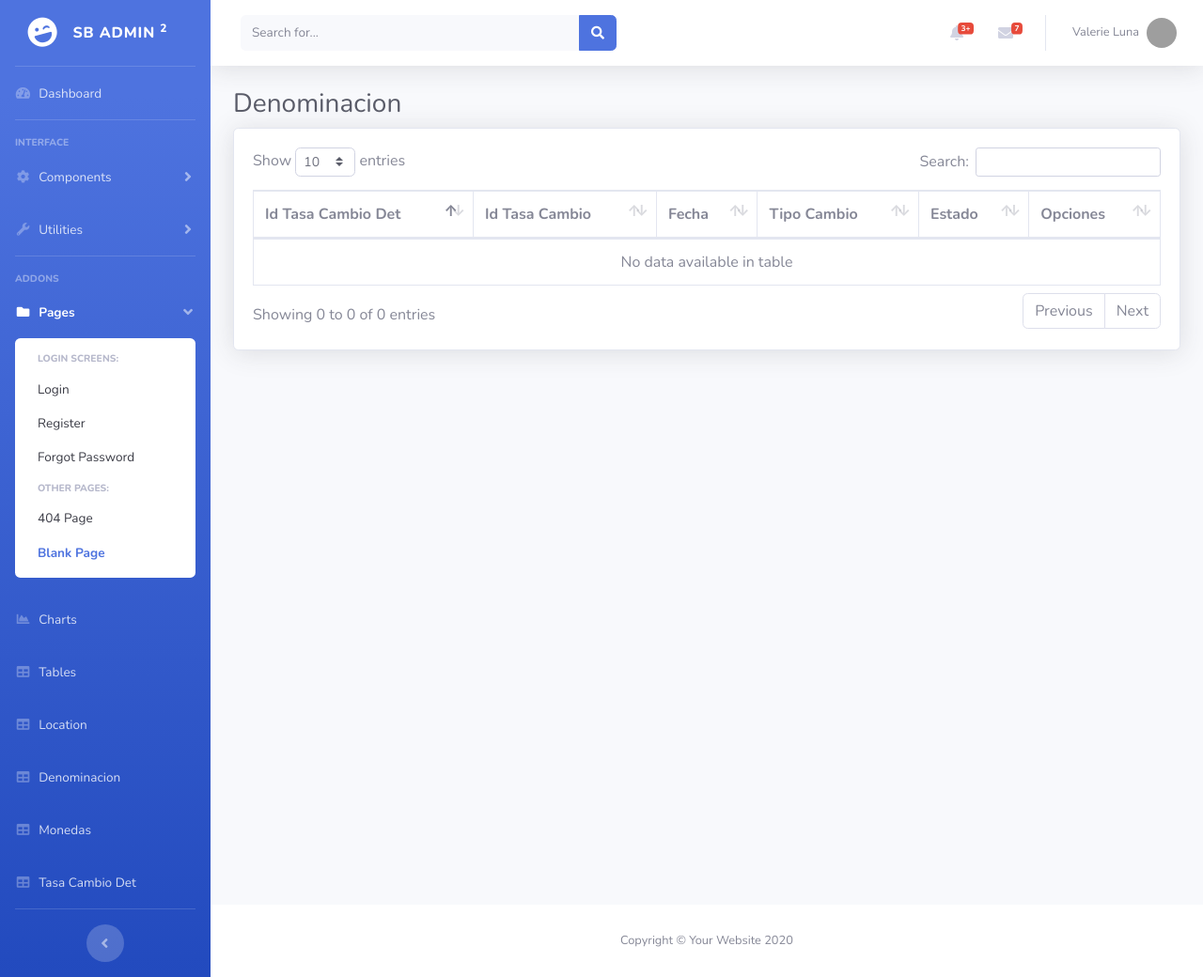
After one commit to MAlejandro26/Proyecto_Kermesse, a PHP site: page /tasaCambio_det.php in a window 1280 px wide. The commit adds this page. Shown: the whole page at 94% size. Run offline with PHP 8.4, Linux system fonts and the light colour scheme; data that the repository does not hold is empty; grey boxes are pictures that could not be loaded.

Commit message:
Tabla y capa negocio de TasaCambio_det

```diff
--- a/newDenominacion.php
+++ b/newDenominacion.php
@@ -237,8 +237,6 @@ $dtMon = new DTMoneda();
                             <legend>Registro de nuevo Empleado</legend>
                             <input type="hidden" name="txtAccion" value="1" />
 
-
-
                             <div class="form-group">
                                 <label>Id Moneda</label>
                                 <input type='number_format' name="txtMoneda" id="txtMoneda" class="form-control">
--- a/src/datos/Conexion.php
+++ b/src/datos/Conexion.php
@@ -13,9 +13,9 @@ class Conexion
     public function Conectar()
     {
         $serverName = 'localhost';
-        $dbName = 'dbkermesse_grupo4';
+        $dbName = 'dbkermesse';
         $userName = 'root';
-        $pwd = '';
+        $pwd = '1234';
 
         try
         {
--- a/src/negocio/NGDenominacion.php
+++ b/src/negocio/NGDenominacion.php
@@ -26,7 +26,7 @@ if($_POST)
             }
             catch (\Throwable $th)
             {
-                header("Location: daw/HR/index.php");
+                header("Location: ../../index.php");
                 die($e->getMessage());
             }
             break;
--- a/src/negocio/NGMoneda.php
+++ b/src/negocio/NGMoneda.php
@@ -26,7 +26,7 @@ if($_POST)
             }
             catch (\Throwable $th)
             {
-                header("Location: daw/HR/index.php");
+                header("Location: ../../index.php");
                 die($e->getMessage());
             }
             break;
--- /dev/null
+++ b/tasaCambio_det.php
@@ -0,0 +1,347 @@
+<?php
+
+include 'src/entidades/TasaCambio_det.php';
+include 'src/datos/DTTasaCambio_det.php';
+
+$datosTasaCambio_det = new DTTasaCambio_det();
+?>
+
+<!DOCTYPE html>
+<html lang="es">
+
+<head>
+
+    <meta charset="utf-8">
+    <meta http-equiv="X-UA-Compatible" content="IE=edge">
+    <meta name="viewport" content="width=device-width, initial-scale=1, shrink-to-fit=no">
+    <meta name="description" content="">
+    <meta name="author" content="">
+
+    <title>SB Admin 2 - Tables</title>
+
+    <!-- Custom fonts for this template -->
+    <link href="vendor/fontawesome-free/css/all.min.css" rel="stylesheet" type="text/css">
+    <link href="https://fonts.googleapis.com/css?family=Nunito:200,200i,300,300i,400,400i,600,600i,700,700i,800,800i,900,900i" rel="stylesheet">
+
+    <!-- Custom styles for this template -->
+    <link href="css/sb-admin-2.min.css" rel="stylesheet">
+
+    <!-- Custom styles for this page -->
+    <link href="vendor/datatables/dataTables.bootstrap4.min.css" rel="stylesheet">
+
+</head>
+
+<body id="page-top">
+
+    <!-- Page Wrapper -->
+    <div id="wrapper">
+
+        <!-- Sidebar -->
+        <?php
+
+            include "templates/sidebar.php";
+        ?>
+        <!-- End of Sidebar -->
+
+        <!-- Content Wrapper -->
+        <div id="content-wrapper" class="d-flex flex-column">
+
+            <!-- Main Content -->
+            <div id="content">
+
+                <!-- Topbar -->
+                <nav class="navbar navbar-expand navbar-light bg-white topbar mb-4 static-top shadow">
+
+                    <!-- Sidebar Toggle (Topbar) -->
+                    <form class="form-inline">
+                        <button id="sidebarToggleTop" class="btn btn-link d-md-none rounded-circle mr-3">
+                            <i class="fa fa-bars"></i>
+                        </button>
+                    </form>
+
+                    <!-- Topbar Search -->
+                    <form class="d-none d-sm-inline-block form-inline mr-auto ml-md-3 my-2 my-md-0 mw-100 navbar-search">
+                        <div class="input-group">
+                            <input type="text" class="form-control bg-light border-0 small" placeholder="Search for..." aria-label="Search" aria-describedby="basic-addon2">
+                            <div class="input-group-append">
+                                <button class="btn btn-primary" type="button">
+                                    <i class="fas fa-search fa-sm"></i>
+                                </button>
+                            </div>
+                        </div>
+                    </form>
+
+                    <!-- Topbar Navbar -->
+                    <ul class="navbar-nav ml-auto">
+
+                        <!-- Nav Item - Search Dropdown (Visible Only XS) -->
+                        <li class="nav-item dropdown no-arrow d-sm-none">
+                            <a class="nav-link dropdown-toggle" href="#" id="searchDropdown" role="button" data-toggle="dropdown" aria-haspopup="true" aria-expanded="false">
+                                <i class="fas fa-search fa-fw"></i>
+                            </a>
+                            <!-- Dropdown - Messages -->
+                            <div class="dropdown-menu dropdown-menu-right p-3 shadow animated--grow-in" aria-labelledby="searchDropdown">
+                                <form class="form-inline mr-auto w-100 navbar-search">
+                                    <div class="input-group">
+                                        <input type="text" class="form-control bg-light border-0 small" placeholder="Search for..." aria-label="Search" aria-describedby="basic-addon2">
+                                        <div class="input-group-append">
+                                            <button class="btn btn-primary" type="button">
+                                                <i class="fas fa-search fa-sm"></i>
+                                            </button>
+                                        </div>
+                                    </div>
+                                </form>
+                            </div>
+                        </li>
+
+                        <!-- Nav Item - Alerts -->
+                        <li class="nav-item dropdown no-arrow mx-1">
+                            <a class="nav-link dropdown-toggle" href="#" id="alertsDropdown" role="button" data-toggle="dropdown" aria-haspopup="true" aria-expanded="false">
+                                <i class="fas fa-bell fa-fw"></i>
+                                <!-- Counter - Alerts -->
+                                <span class="badge badge-danger badge-counter">3+</span>
+                            </a>
+                            <!-- Dropdown - Alerts -->
+                            <div class="dropdown-list dropdown-menu dropdown-menu-right shadow animated--grow-in" aria-labelledby="alertsDropdown">
+                                <h6 class="dropdown-header">
+                                    Alerts Center
+                                </h6>
+                                <a class="dropdown-item d-flex align-items-center" href="#">
+                                    <div class="mr-3">
+                                        <div class="icon-circle bg-primary">
+                                            <i class="fas fa-file-alt text-white"></i>
+                                        </div>
+                                    </div>
+                                    <div>
+                                        <div class="small text-gray-500">December 12, 2019</div>
+                                        <span class="font-weight-bold">A new monthly report is ready to download!</span>
+                                    </div>
+                                </a>
+                                <a class="dropdown-item d-flex align-items-center" href="#">
+                                    <div class="mr-3">
+                                        <div class="icon-circle bg-success">
+                                            <i class="fas fa-donate text-white"></i>
+                                        </div>
+                                    </div>
+                                    <div>
+                                        <div class="small text-gray-500">December 7, 2019</div>
+                                        $290.29 has been deposited into your account!
+                                    </div>
+                                </a>
+                                <a class="dropdown-item d-flex align-items-center" href="#">
+                                    <div class="mr-3">
+                                        <div class="icon-circle bg-warning">
+                                            <i class="fas fa-exclamation-triangle text-white"></i>
+                                        </div>
+                                    </div>
+                                    <div>
+                                        <div class="small text-gray-500">December 2, 2019</div>
+                                        Spending Alert: We've noticed unusually high spending for your account.
+                                    </div>
+                                </a>
+                                <a class="dropdown-item text-center small text-gray-500" href="#">Show All Alerts</a>
+                            </div>
+                        </li>
+
+                        <!-- Nav Item - Messages -->
+                        <li class="nav-item dropdown no-arrow mx-1">
+                            <a class="nav-link dropdown-toggle" href="#" id="messagesDropdown" role="button" data-toggle="dropdown" aria-haspopup="true" aria-expanded="false">
+                                <i class="fas fa-envelope fa-fw"></i>
+                                <!-- Counter - Messages -->
+                                <span class="badge badge-danger badge-counter">7</span>
+                            </a>
+                            <!-- Dropdown - Messages -->
+                            <div class="dropdown-list dropdown-menu dropdown-menu-right shadow animated--grow-in" aria-labelledby="messagesDropdown">
+                                <h6 class="dropdown-header">
+                                    Message Center
+                                </h6>
+                                <a class="dropdown-item d-flex align-items-center" href="#">
+                                    <div class="dropdown-list-image mr-3">
+                                        <img class="rounded-circle" src="https://source.unsplash.com/fn_BT9fwg_E/60x60" alt="">
+                                        <div class="status-indicator bg-success"></div>
+                                    </div>
+                                    <div class="font-weight-bold">
+                                        <div class="text-truncate">Hi there! I am wondering if you can help me with a problem I've been having.</div>
+                                        <div class="small text-gray-500">Emily Fowler · 58m</div>
+                                    </div>
+                                </a>
+                                <a class="dropdown-item d-flex align-items-center" href="#">
+                                    <div class="dropdown-list-image mr-3">
+                                        <img class="rounded-circle" src="https://source.unsplash.com/AU4VPcFN4LE/60x60" alt="">
+                                        <div class="status-indicator"></div>
+                                    </div>
+                                    <div>
+                                        <div class="text-truncate">I have the photos that you ordered last month, how would you like them sent to you?</div>
+                                        <div class="small text-gray-500">Jae Chun · 1d</div>
+                                    </div>
+                                </a>
+                                <a class="dropdown-item d-flex align-items-center" href="#">
+                                    <div class="dropdown-list-image mr-3">
+                                        <img class="rounded-circle" src="https://source.unsplash.com/CS2uCrpNzJY/60x60" alt="">
+                                        <div class="status-indicator bg-warning"></div>
+                                    </div>
+                                    <div>
+                                        <div class="text-truncate">Last month's report looks great, I am very happy with the progress so far, keep up the good work!</div>
+                                        <div class="small text-gray-500">Morgan Alvarez · 2d</div>
+                                    </div>
+                                </a>
+                                <a class="dropdown-item d-flex align-items-center" href="#">
+                                    <div class="dropdown-list-image mr-3">
+                                        <img class="rounded-circle" src="https://source.unsplash.com/Mv9hjnEUHR4/60x60" alt="">
+                                        <div class="status-indicator bg-success"></div>
+                                    </div>
+                                    <div>
+                                        <div class="text-truncate">Am I a good boy? The reason I ask is because someone told me that people say this to all dogs, even if they aren't good...</div>
+                                        <div class="small text-gray-500">Chicken the Dog · 2w</div>
+                                    </div>
+                                </a>
+                                <a class="dropdown-item text-center small text-gray-500" href="#">Read More Messages</a>
+                            </div>
+                        </li>
+
+                        <div class="topbar-divider d-none d-sm-block"></div>
+
+                        <!-- Nav Item - User Information -->
+                        <li class="nav-item dropdown no-arrow">
+                            <a class="nav-link dropdown-toggle" href="#" id="userDropdown" role="button" data-toggle="dropdown" aria-haspopup="true" aria-expanded="false">
+                                <span class="mr-2 d-none d-lg-inline text-gray-600 small">Valerie Luna</span>
+                                <img class="img-profile rounded-circle" src="https://source.unsplash.com/QAB-WJcbgJk/60x60">
+                            </a>
+                            <!-- Dropdown - User Information -->
+                            <div class="dropdown-menu dropdown-menu-right shadow animated--grow-in" aria-labelledby="userDropdown">
+                                <a class="dropdown-item" href="#">
+                                    <i class="fas fa-user fa-sm fa-fw mr-2 text-gray-400"></i>
+                                    Profile
+                                </a>
+                                <a class="dropdown-item" href="#">
+                                    <i class="fas fa-cogs fa-sm fa-fw mr-2 text-gray-400"></i>
+                                    Settings
+                                </a>
+                                <a class="dropdown-item" href="#">
+                                    <i class="fas fa-list fa-sm fa-fw mr-2 text-gray-400"></i>
+                                    Activity Log
+                                </a>
+                                <div class="dropdown-divider"></div>
+                                <a class="dropdown-item" href="#" data-toggle="modal" data-target="#logoutModal">
+                                    <i class="fas fa-sign-out-alt fa-sm fa-fw mr-2 text-gray-400"></i>
+                                    Logout
+                                </a>
+                            </div>
+                        </li>
+
+                    </ul>
+
+                </nav>
+                <!-- End of Topbar -->
+
+                <!-- Begin Page Content -->
+                <div class="container-fluid">
+                    <!-- Page Heading -->
+                    <h1 class="h3 mb-2 text-gray-800">Denominacion</h1>
+                    <!-- DataTales Example -->
+                    <div class="card shadow mb-4">
+                        <div class="card-body">
+                            <div class="table-responsive">
+                                <table class="table table-bordered" id="dataTable" width="100%" cellspacing="0">
+                                    <thead>
+                                        <tr>
+                                            <th>Id Tasa Cambio Det</th>
+                                            <th>Id Tasa Cambio</th>
+                                            <th>Fecha</th>
+                                            <th>Tipo Cambio</th>
+                                            <th>Estado</th>
+                                            <th>Opciones</th>
+                                        </tr>
+                                    </thead>
+
+                                    <tbody>
+                                        <?php foreach($datosTasaCambio_det->listarTasaCambio_det() as $r): ?>
+                                            <tr>
+                                                <td><?php echo $r->__GET('id_tasaCambio_det'); ?></td>
+                                                <td><?php echo $r->__GET('id_tasaCambio'); ?></td>
+                                                <td><?php echo $r->__GET('fecha'); ?></td>
+                                                <td><?php echo $r->__GET('tipoCambio'); ?></td>
+                                                <td><?php echo $r->__GET('estado'); ?></td>
+                                                <td>
+                                                    <a href="editLocations.php?locationid=<?php echo $r->__GET('location_id'); ?>">
+                                                        <i class="fas fa-edit" title="Modificar"></i>
+                                                    </a>
+                                                    &nbsp;&nbsp;
+                                                    <a href="src/negocio/NGDenominacion.php?id=<?php echo $r->__GET('id_Denominacion')?>&accion=e">
+                                                        <i class="fas fa-trash" title="Eliminar"></i>
+                                                    </a>
+                                                </td>
+                                            </tr>
+                                        <?php endforeach; ?>
+                                    </tbody>
+                                </table>
+                            </div>
+                        </div>
+                    </div>
+
+                </div>
+                <!-- /.container-fluid -->
+
+            </div>
+            <!-- End of Main Content -->
+
+            <!-- Footer -->
+            <footer class="sticky-footer bg-white">
+                <div class="container my-auto">
+                    <div class="copyright text-center my-auto">
+                        <span>Copyright &copy; Your Website 2020</span>
+                    </div>
+                </div>
+            </footer>
+            <!-- End of Footer -->
+
+        </div>
+        <!-- End of Content Wrapper -->
+
+    </div>
+    <!-- End of Page Wrapper -->
+
+    <!-- Scroll to Top Button-->
+    <a class="scroll-to-top rounded" href="#page-top">
+        <i class="fas fa-angle-up"></i>
+    </a>
+
+    <!-- Logout Modal-->
+    <div class="modal fade" id="logoutModal" tabindex="-1" role="dialog" aria-labelledby="exampleModalLabel" aria-hidden="true">
+        <div class="modal-dialog" role="document">
+            <div class="modal-content">
+                <div class="modal-header">
+                    <h5 class="modal-title" id="exampleModalLabel">Ready to Leave?</h5>
+                    <button class="close" type="button" data-dismiss="modal" aria-label="Close">
+                        <span aria-hidden="true">×</span>
+                    </button>
+                </div>
+                <div class="modal-body">Select "Logout" below if you are ready to end your current session.</div>
+                <div class="modal-footer">
+                    <button class="btn btn-secondary" type="button" data-dismiss="modal">Cancel</button>
+                    <a class="btn btn-primary" href="login.html">Logout</a>
+                </div>
+            </div>
+        </div>
+    </div>
+
+    <!-- Bootstrap core JavaScript-->
+    <script src="vendor/jquery/jquery.min.js"></script>
+    <script src="vendor/bootstrap/js/bootstrap.bundle.min.js"></script>
+
+    <!-- Core plugin JavaScript-->
+    <script src="vendor/jquery-easing/jquery.easing.min.js"></script>
+
+    <!-- Custom scripts for all pages-->
+    <script src="js/sb-admin-2.min.js"></script>
+
+    <!-- Page level plugins -->
+    <script src="vendor/datatables/jquery.dataTables.min.js"></script>
+    <script src="vendor/datatables/dataTables.bootstrap4.min.js"></script>
+
+    <!-- Page level custom scripts -->
+    <script src="js/demo/datatables-demo.js"></script>
+
+</body>
+
+</html>
--- a/templates/sidebar.php
+++ b/templates/sidebar.php
@@ -115,6 +115,11 @@
     <i class="fas fa-fw fa-table"></i>
     <span>Monedas</span></a>
 </li>
+<li class="nav-item">
+  <a class="nav-link" href="tasaCambio_det.php">
+    <i class="fas fa-fw fa-table"></i>
+    <span>Tasa Cambio Det</span></a>
+</li>
 
 
 <!-- Divider -->
```
Also changed, not shown: src/negocio/NGTasaCambio_det.php (added, +39 -0 lines).
